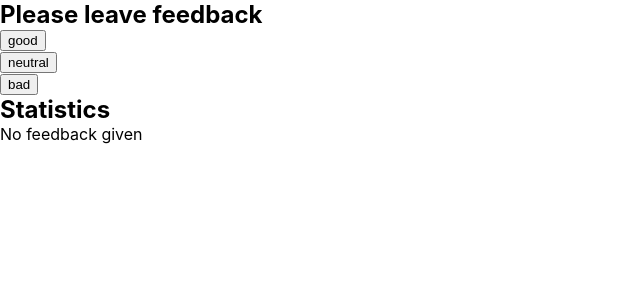
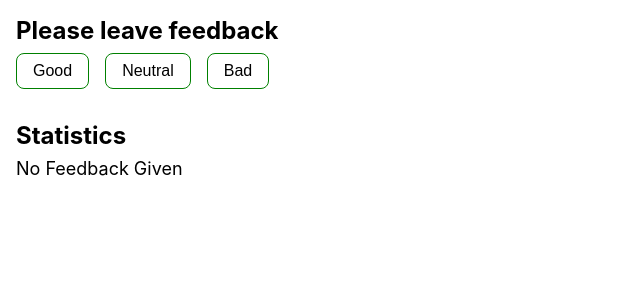
Before and after one commit to VictoriaYotka/goit-react-hw-02-feedback, a React (Create React App) app: page / in a window 1280 px wide. Shown: the top 300 px of the page, without its empty margins (0-640 px from the left). Built offline with nearby package versions, Linux system fonts and the light colour scheme.

Commit message:
refactor code and add styles

```diff
--- a/src/components/App.jsx
+++ b/src/components/App.jsx
@@ -1,9 +1,55 @@
-import Feedback from "./feedback/Feedback";
+import { Component } from "react";
+import Section from "./Section/Section";
+import Statistics from "./Statistics/Statistics";
+import FeedbackOptions from "./FeedbackOptions/FeedbackOptions";
 
-export const App = () => {
-  return (
-    <div>
-    <Feedback />
-    </div>
-  );
-};
+export default class App extends Component {
+  state = {
+    good: 0,
+    neutral: 0,
+    bad: 0
+  }
+
+  handleClick = (e) => {
+    const option = e.target.innerText;
+   this.setState(prevState => {
+        return {[option]: prevState[option] + 1}})
+}
+
+countTotalFeedback = () => {
+    return Object.values(this.state).reduce((acc, el) => acc + el, 0 )
+}
+
+
+countPositiveFeedbackPercentage = () => {
+    return Math.round(100 / (this.countTotalFeedback()) * this.state.good)
+}
+
+  render () {
+    const options = Object.keys(this.state);
+    return (
+    <>
+    <Section
+    title="Please leave feedback"
+    children={
+      <FeedbackOptions
+      props={options}
+      handleClick={this.handleClick}
+      />
+    }
+   />
+
+    <Section title="Statistics" children={
+      < Statistics
+      props={this.state}
+      total={this.countTotalFeedback}
+      percentage={this.countPositiveFeedbackPercentage}
+      />
+    }
+    />
+    </>
+    )
+  }
+
+
+}
--- /dev/null
+++ b/src/components/FeedbackOptions/FeedbackOptions.jsx
@@ -0,0 +1,18 @@
+import PropTypes from "prop-types";
+import css from './FeedbackOptions.module.css'
+
+export default function FeedbackOptions ({props, handleClick}) {
+    return (
+        <>
+        {props.map(option => <li key={option} className={css.item}>
+            <button className={css.button} onClick={handleClick}>{option}</button>
+        </li>)}
+        </>
+    )
+}
+
+FeedbackOptions.propTypes = {
+    props: PropTypes.array,
+    handleClick: PropTypes.func,
+
+}
--- /dev/null
+++ b/src/components/FeedbackOptions/FeedbackOptions.module.css
@@ -0,0 +1,18 @@
+.item {
+  display: inline;
+  margin-right: 16px;
+}
+
+.button {
+  text-transform: capitalize;
+  background-color: #fff;
+  font-size: 16px;
+  border: 1px solid green;
+  border-radius: 8px;
+  padding: 8px 16px;
+}
+
+.button:hover {
+  background-color: green;
+  color: #fff;
+}
--- /dev/null
+++ b/src/components/Section/Section.jsx
@@ -0,0 +1,16 @@
+import PropTypes from "prop-types";
+import css from './Section.module.css'
+
+export default function Section ({ title, children }) {
+return (
+    <section className={css.section}>
+    <h2 className={css.title}>{title}</h2>
+    <ul className={css.list}>{children}</ul>
+    </section>
+)
+}
+
+Section.propTypes = {
+    title: PropTypes.string,
+    children: PropTypes.object,
+}
--- /dev/null
+++ b/src/components/Section/Section.module.css
@@ -0,0 +1,11 @@
+.section {
+  padding: 16px;
+}
+
+.title {
+  font-size: 24px;
+  margin-bottom: 8px;
+}
+
+.list {
+}
--- /dev/null
+++ b/src/components/Statistics/Statistics.jsx
@@ -0,0 +1,31 @@
+import PropTypes from "prop-types";
+import css from './Statistics.module.css'
+
+export default function Statistics ({props, total, percentage}) {
+    const options = Object.keys(props);
+
+return (
+<>
+{total() < 1 ?
+            <p className={css.descr}>
+                No feedback given
+            </p>
+            :
+            <>
+            {options.map(option => <li key={option} className={css.descr}>
+                {option}: <span className={css.number}> {props[option]}</span>
+            </li>)}
+            <li key='total' className={css.descr}>Total: <span className={css.number}>{total()}</span></li>
+            <li key='positive' className={css.descr}>Positive feedback: <span className={css.number}>{percentage()}%</span></li>
+            </>
+        }
+    </>
+)
+}
+
+Statistics.propTypes = {
+    props: PropTypes.object,
+    total: PropTypes.func,
+    percentage: PropTypes.func,
+
+}
--- /dev/null
+++ b/src/components/Statistics/Statistics.module.css
@@ -0,0 +1,12 @@
+.descr {
+  font-size: 18px;
+  margin-bottom: 8px;
+  text-transform: capitalize;
+}
+
+.number {
+  padding: 0 8px;
+
+  border: 1px solid green;
+  border-radius: 8px;
+}
--- a/src/components/feedback/Feedback.jsx
+++ /dev/null
@@ -1,58 +0,0 @@
-import { Component } from "react";
-
-export default class Feedback extends Component {
-    state = {
-        good: 0,
-        neutral: 0,
-        bad: 0
-      }
-
-      handleClick = (e) => {
-        const option = e.target.innerText;
-       this.setState(prevState => {
-            return {[option]: prevState[option] + 1}})
-    }
-
-    countTotalFeedback = () => {
-        return Object.values(this.state).reduce((acc, el) => acc + el, 0 )
-    }
-
-
-    countPositiveFeedbackPercentage = () => {
-        return Math.round(100 / (this.countTotalFeedback()) * this.state.good)
-    }
-
-      render () {
-        const options = Object.keys(this.state);
-
-        return (
-            <>
-            <h2>Please leave feedback</h2>
-            <ul>
-                {options.map(option => <li key={option}>
-            <button onClick={this.handleClick}>{option}</button>
-        </li>)}
-            </ul>
-            <h2>Statistics</h2>
-            <ul>
-            {this.countTotalFeedback() < 1 ?
-
-            <p>
-                No feedback given
-            </p>
-            :
-        <>
-                {options.map(option => <li key={option}>
-            <span>{option}: {this.state[option]}</span>
-        </li>)}
-
-
-         <li key='total'>Total: {this.countTotalFeedback()}</li>
-         <li key='positive'>Positive feedback: {this.countPositiveFeedbackPercentage()}%</li>
-         </>
-        }
-            </ul>
-            </>
-        )
-      }
-}
--- a/src/index.js
+++ b/src/index.js
@@ -1,6 +1,6 @@
 import React from 'react';
 import ReactDOM from 'react-dom/client';
-import { App } from 'components/App';
+import App from 'components/App';
 import './index.css';
 
 ReactDOM.createRoot(document.getElementById('root')).render(
```
